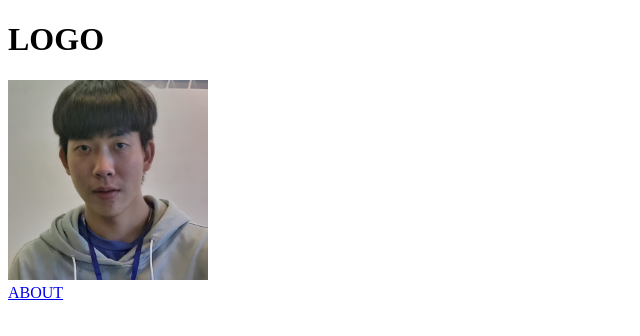
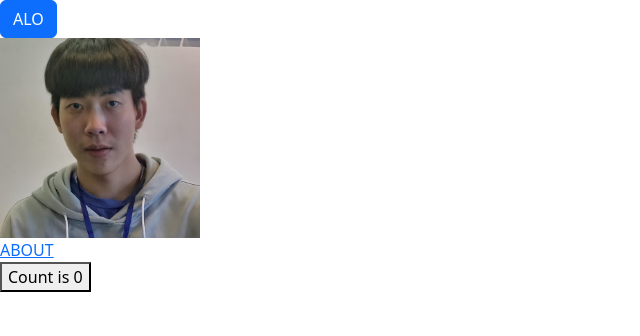
Before and after one commit to taikute/MyPortfolio, a Vue app: page / in a window 1280 px wide. Shown: the top 336 px of the page, without its empty margins (0-640 px from the left). Built offline with nearby package versions, Linux system fonts and the light colour scheme.

Commit message:
Add bootstrap CDN

```diff
--- a/index.html
+++ b/index.html
@@ -5,12 +5,16 @@
   <meta charset="UTF-8">
   <link rel="icon" href="/favicon.ico">
   <meta name="viewport" content="width=device-width, initial-scale=1.0">
-  <title>Ice</title>
+  <link href="https://cdn.jsdelivr.net/npm/bootstrap@5.3.3/dist/css/bootstrap.min.css" rel="stylesheet"
+    integrity="sha384-QWTKZyjpPEjISv5WaRU9OFeRpok6YctnYmDr5pNlyT2bRjXh0JMhjY6hW+ALEwIH" crossorigin="anonymous">
 </head>
 
 <body>
   <div id="app"></div>
   <script type="module" src="/src/main.ts"></script>
+  <script src="https://cdn.jsdelivr.net/npm/bootstrap@5.3.3/dist/js/bootstrap.bundle.min.js"
+    integrity="sha384-YvpcrYf0tY3lHB60NNkmXc5s9fDVZLESaAA55NDzOxhy9GkcIdslK1eN7N6jIeHz"
+    crossorigin="anonymous"></script>
 </body>
 
 </html>
--- a/src/App.vue
+++ b/src/App.vue
@@ -1,7 +1,8 @@
 <script setup lang="ts"></script>
 
 <template>
-  <h1>LOGO</h1>
+  <button class="btn btn-primary">ALO</button>
+  <br>
   <RouterView></RouterView>
 </template>
 
--- a/src/components/Home.vue
+++ b/src/components/Home.vue
@@ -1,7 +1,19 @@
 <template>
-    <img src="@/assets/avata.jpg" width="200" height="200">
-    <nav>
-        <RouterLink to="/about">ABOUT</RouterLink>
-    </nav>
+	<img src="@/assets/avata.jpg" width="200" height="200">
+	<nav>
+		<RouterLink to="/about">ABOUT</RouterLink>
+	</nav>
+
+	<button @click="increment">Count is {{ count }}</button>
 
 </template>
+
+<script setup lang="ts">
+import { ref } from 'vue'
+
+const count = ref(0)
+
+function increment() {
+	count.value++
+}
+</script>
--- a/src/main.ts
+++ b/src/main.ts
@@ -19,11 +19,11 @@ const router = createRouter({
   ]
 })
 
-const DEFAULT_TITLE: string = 'Ice'
+const DEFAULT_TITLE: string = 'Anh Tài'
 router.afterEach((to) => {
   let title = to.meta?.title
   if (typeof title == 'string') {
-    document.title = DEFAULT_TITLE + ' - ' + title
+    document.title = DEFAULT_TITLE + ' | ' + title
   } else {
     document.title = DEFAULT_TITLE
   }
```
